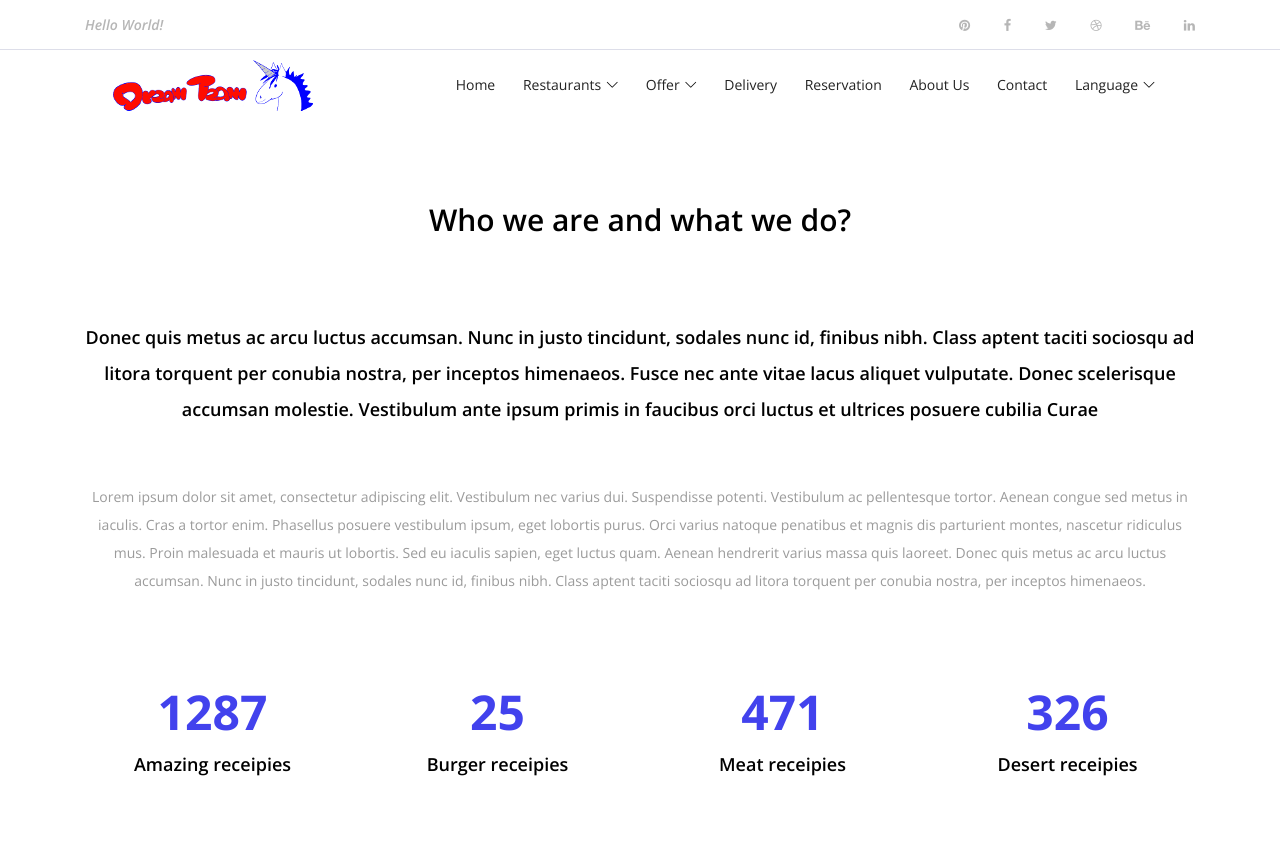
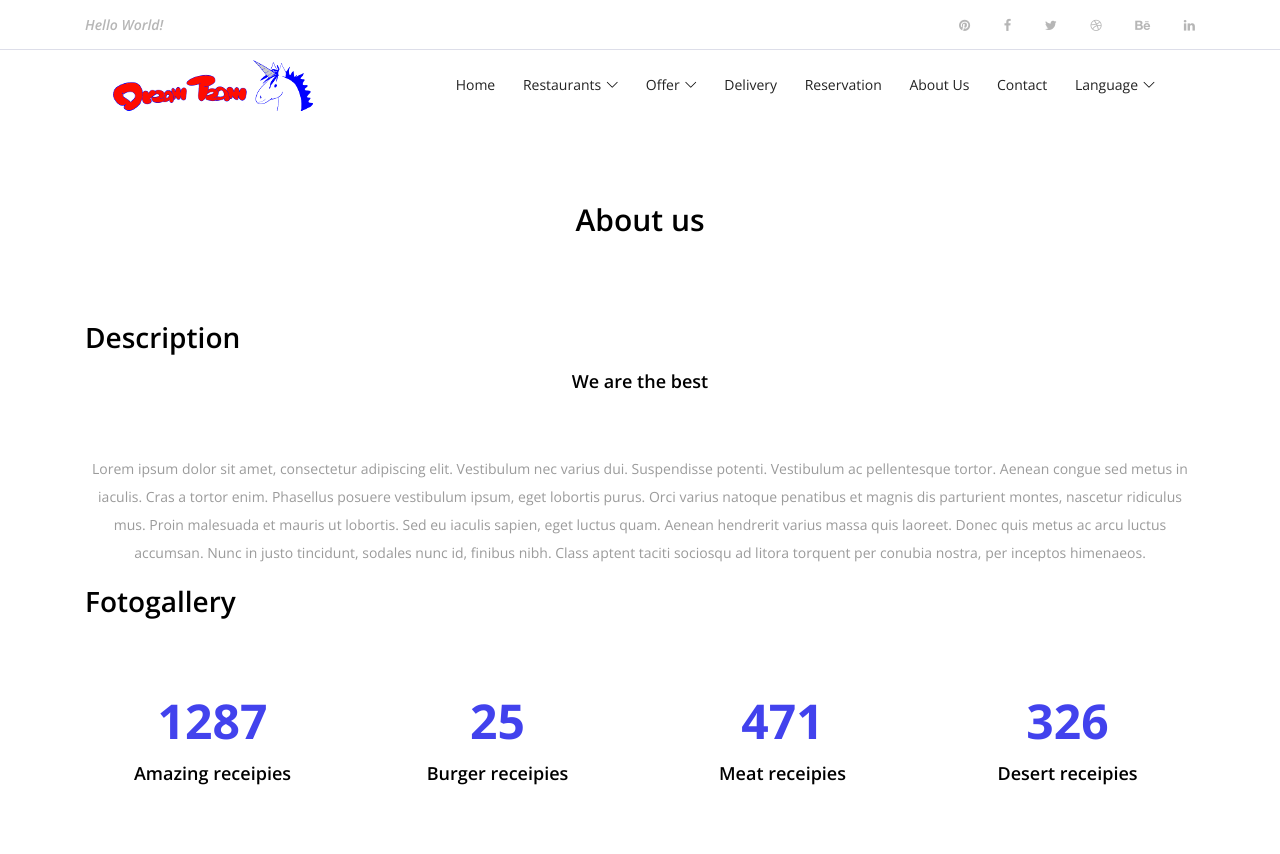
Before and after one commit to SemStew/CMS_Django_B181, a Django app: page /aboutus/2 in a window 1280 px wide. Shown: the part 21-875 px from the top of the page. Run offline with Django 3.2, Linux system fonts and the light colour scheme; data comes from the database, SQL or seed files in the repository; some libraries are stand-ins or nearby versions; some web fonts are replaced.

Commit message:
Edited data from db

```diff
--- a/SemStew/semstew/templates/semstew/aboutus.html
+++ b/SemStew/semstew/templates/semstew/aboutus.html
@@ -9,18 +9,22 @@
             <div class="row">
                 <div class="col-12">
                     <div class="section-heading">
-                        <h3>Who we are and what we do?</h3>
+                        <h3>{{ about_us_headers.header }}</h3>
                     </div>
                 </div>
             </div>
 
+            <h3>{{ about_us_headers.description_text }}</h3>
+
             <div class="row">
                 <div class="col-12">
-                    <h6 class="sub-heading pb-5">Donec quis metus ac arcu luctus accumsan. Nunc in justo tincidunt, sodales nunc id, finibus nibh. Class aptent taciti sociosqu ad litora torquent per conubia nostra, per inceptos himenaeos. Fusce nec ante vitae lacus aliquet vulputate. Donec scelerisque accumsan molestie. Vestibulum ante ipsum primis in faucibus orci luctus et ultrices posuere cubilia Curae</h6>
+                    <h6 class="sub-heading pb-5">{{ about_us_contents.description }}</h6>
 
                     <p class="text-center">Lorem ipsum dolor sit amet, consectetur adipiscing elit. Vestibulum nec varius dui. Suspendisse potenti. Vestibulum ac pellentesque tortor. Aenean congue sed metus in iaculis. Cras a tortor enim. Phasellus posuere vestibulum ipsum, eget lobortis purus. Orci varius natoque penatibus et magnis dis parturient montes, nascetur ridiculus mus. Proin malesuada et mauris ut lobortis. Sed eu iaculis sapien, eget luctus quam. Aenean hendrerit varius massa quis laoreet. Donec quis metus ac arcu luctus accumsan. Nunc in justo tincidunt, sodales nunc id, finibus nibh. Class aptent taciti sociosqu ad litora torquent per conubia nostra, per inceptos himenaeos.</p>
                 </div>
             </div>
+
+            <h3>{{ about_us_headers.fotogallery_text }}</h3>
 
             <div class="row align-items-center mt-70">
                 <!-- Single Cool Fact -->
--- a/SemStew/semstew/templates/semstew/base.html
+++ b/SemStew/semstew/templates/semstew/base.html
@@ -101,7 +101,7 @@
                                     </li>
                                     <li><a href="{% url 'semstew:delivery' %}">Delivery</a></li>
                                     <li><a href="{% url 'semstew:reservation' %}">Reservation</a></li>
-                                    <li><a href="{% url 'semstew:aboutus' %}">About Us</a></li>
+                                    <li><a href="{% url 'semstew:about_us' 1 %}">About Us</a></li>
                                     <li><a href="{% url 'semstew:contact' %}">Contact</a></li>
                                     <li>
                                         <a href="#">Language</a>
--- a/SemStew/semstew/urls.py
+++ b/SemStew/semstew/urls.py
@@ -1,14 +1,15 @@
 from django.conf.urls import url
+from django.urls import path
 from . import views
 
 app_name = 'semstew'
 
 urlpatterns = [
-    url(r'^$', views.index, name='index'),
+    path('', views.index, name='index'),
     url(r'^branches/', views.branches, name='branches'),
     url(r'^offer/', views.offer, name='offer'),
     url(r'^delivery/', views.delivery, name='delivery'),
     url(r'^reservation/', views.reservation, name='reservation'),
-    url(r'^aboutus/', views.aboutus, name='aboutus'),
+    path('aboutus/<int:language_id>', views.about_us, name='about_us'),
     url(r'^contact/', views.contact, name='contact'),
 ]
--- a/SemStew/semstew/views.py
+++ b/SemStew/semstew/views.py
@@ -1,5 +1,7 @@
 from django.shortcuts import render
 from django.template import loader
+from semstew.models import *
+
 
 def index (request):
     template = loader.get_template('../templates/semstew/index.html')
@@ -8,12 +10,14 @@ def index (request):
     }
     return render(request, '../templates/semstew/index.html', context)
 
+
 def branches (request):
     template = loader.get_template('../templates/semstew/branches.html')
     context = {
         # Everything what is need from DB to HTML
     }
     return render(request, '../templates/semstew/branches.html', context)
+
 
 def offer (request):
     template = loader.get_template('../templates/semstew/offer.html')
@@ -22,12 +26,14 @@ def offer (request):
     }
     return render(request, '../templates/semstew/offer.html', context)
 
+
 def delivery (request):
     template = loader.get_template('../templates/semstew/delivery.html')
     context = {
         # Everything what is need from DB to HTML
     }
     return render(request, '../templates/semstew/delivery.html', context)
+
 
 def reservation (request):
     template = loader.get_template('../templates/semstew/reservation.html')
@@ -36,12 +42,16 @@ def reservation (request):
     }
     return render(request, '../templates/semstew/reservation.html', context)
 
-def aboutus (request):
-    template = loader.get_template('../templates/semstew/aboutus.html')
+
+def about_us(request, language_id):
+    about_us_headers = AboutUsConfig.objects.get(language=language_id)
+    about_us_contents = AboutUs.objects.get(aboutus_config=about_us_headers.pk)
     context = {
-        # Everything what is need from DB to HTML
+        'about_us_headers': about_us_headers,
+        'about_us_contents': about_us_contents
     }
-    return render(request, '../templates/semstew/aboutus.html', context)
+    return render(request, 'semstew/aboutus.html', context)
+
 
 def contact (request):
     template = loader.get_template('../templates/semstew/contact.html')
```
Also changed, not shown: SemStew/semstew/migrations/0012_auto_20190210_2317.py (added), SemStew/semstew/migrations/0013_auto_20190210_2332.py (added).
